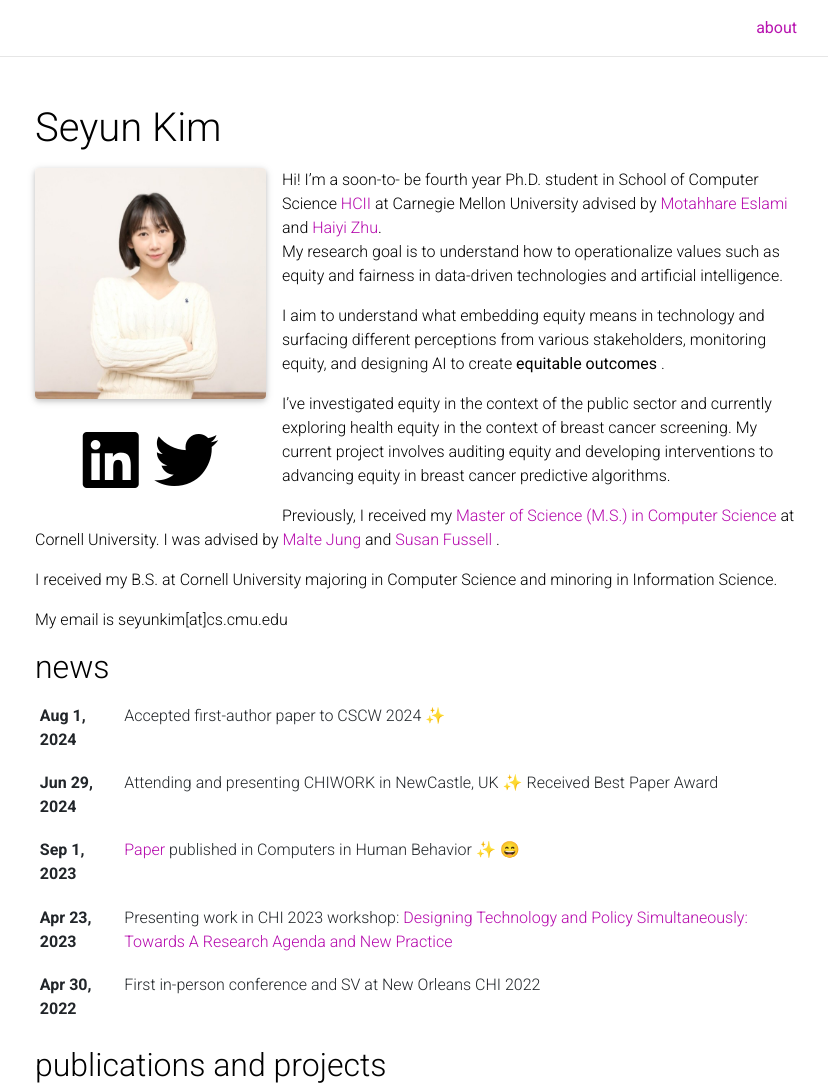
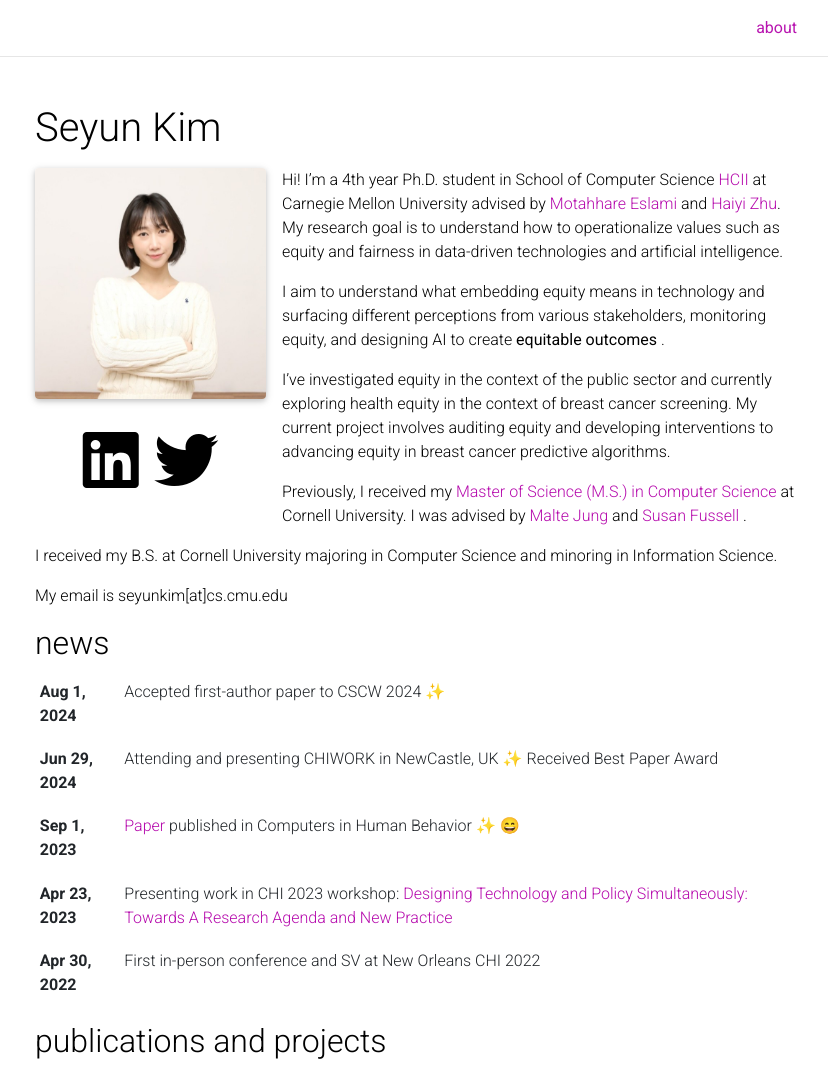
Before and after one commit to seyunk/seyunResearch, a Jekyll site: the page built from _pages/about.md, in a window 1280 px wide and 1367 px high, cut to the strip 0-1089 px from the top of the window. Shown: the whole strip, without its empty margins (220-1048 px from the left). Built offline with Jekyll 4.4.1, drawn with Linux system fonts in a browser that asks for light colours; full-size pictures stand in for the smaller copies a plugin makes; emoji names are drawn with the system emoji font; comment, search, counter and statistics services are not loaded; a style sheet for code colours, icons or effects is not loaded.

Commit message:
adjustments

```diff
--- a/_pages/about.md
+++ b/_pages/about.md
@@ -18,7 +18,7 @@ selected_papers: true # includes a list of papers marked as "selected={true}"
 social: true  # includes social icons at the bottom of the page
 ---
 
- Hi! I'm a soon-to- be fourth year Ph.D. student in School of Computer Science <a href="https://www.hcii.cmu.edu/academics/phd-hci" rel="external nofollow noopener" target="_blank">HCII</a> at Carnegie Mellon University advised by <a href="https://www.hcii.cmu.edu/people/motahhare-eslami" rel="external nofollow noopener" target="_blank">Motahhare Eslami</a> and <a href="https://haiyizhu.com/" rel="external nofollow noopener" target="_blank"> Haiyi Zhu</a>.
+ Hi! I'm a 4th year Ph.D. student in School of Computer Science <a href="https://www.hcii.cmu.edu/academics/phd-hci" rel="external nofollow noopener" target="_blank">HCII</a> at Carnegie Mellon University advised by <a href="https://www.hcii.cmu.edu/people/motahhare-eslami" rel="external nofollow noopener" target="_blank">Motahhare Eslami</a> and <a href="https://haiyizhu.com/" rel="external nofollow noopener" target="_blank"> Haiyi Zhu</a>.
   My research goal is to understand how to operationalize values such as equity and fairness in data-driven technologies and artificial intelligence.
 
   I aim to understand what embedding equity means in technology and surfacing different perceptions from various stakeholders, monitoring equity, and designing AI to create <b> equitable outcomes </b>.
```
